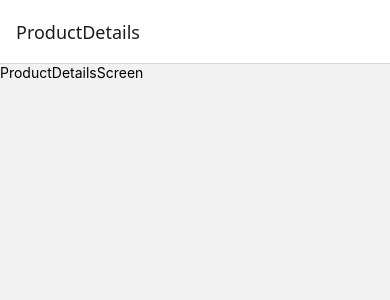
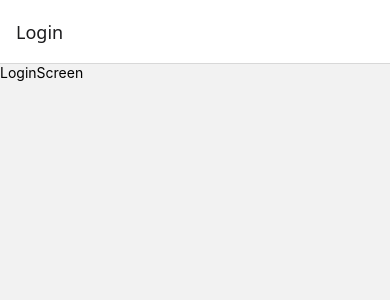
Before and after one commit to Monah-Haidar/EcomApp, a React Native app: screen / in a window 390 px wide. Shown: the top 300 px of the page. Built offline with nearby package versions, Linux system fonts and the light colour scheme.

Commit message:
Implement Navigation

```diff
--- a/App.tsx
+++ b/App.tsx
@@ -1,16 +1,16 @@
 import React from 'react';
 import {NavigationContainer} from '@react-navigation/native';
-import { AppNavigator } from './src/navigation/AppNavigator';
-
-
+import {AppNavigator} from './src/navigation/navigator';
+import { AuthProvider } from './src/store/AuthStore/AuthStore';
 
 function App(): React.JSX.Element {
   return (
-    <NavigationContainer>
-      <AppNavigator />
-    </NavigationContainer>
+    <AuthProvider>
+      <NavigationContainer>
+        <AppNavigator />
+      </NavigationContainer>
+    </AuthProvider>
   );
 }
 
-
 export default App;
--- a/package.json
+++ b/package.json
@@ -10,13 +10,16 @@
     "test": "jest"
   },
   "dependencies": {
+    "@hookform/resolvers": "^5.0.1",
     "@react-navigation/elements": "^2.4.1",
     "@react-navigation/native": "^7.1.8",
     "@react-navigation/native-stack": "^7.3.12",
     "react": "19.0.0",
+    "react-hook-form": "^7.56.3",
     "react-native": "0.79.2",
     "react-native-safe-area-context": "^5.4.0",
-    "react-native-screens": "^4.10.0"
+    "react-native-screens": "^4.10.0",
+    "zod": "^3.24.4"
   },
   "devDependencies": {
     "@babel/core": "^7.25.2",
--- a/src/navigation/AppNavigator/AppNavigator.tsx
+++ /dev/null
@@ -1,27 +0,0 @@
-import { createNativeStackNavigator } from '@react-navigation/native-stack';
-import { LoginScreen } from '../../screens/Auth/LoginScreen';
-import { SignUpScreen } from '../../screens/Auth/SignUpScreen';
-import { VerificationScreen } from '../../screens/Auth/VerificationScreen';
-import { ProductListScreen } from '../../screens/Product/ProductListScreen';
-import { ProductDetailsScreen } from '../../screens/Product/ProductDetailsScreen';
-
-
-
-const Stack = createNativeStackNavigator();
-
-const AppNavigator = () => {
-  return (
-    <Stack.Navigator initialRouteName="ProductDetails">
-        <Stack.Screen name="Login" component={LoginScreen} />
-        <Stack.Screen name="SignUp" component={SignUpScreen} />
-        <Stack.Screen name="Verification" component={VerificationScreen} />
-
-
-        <Stack.Screen name="ProductList" component={ProductListScreen} />
-        <Stack.Screen name="ProductDetails" component={ProductDetailsScreen} />
-
-    </Stack.Navigator>
-  )
-}
-
-export default AppNavigator
--- /dev/null
+++ b/src/navigation/navigator/AppNavigator.tsx
@@ -0,0 +1,31 @@
+import {createNativeStackNavigator} from '@react-navigation/native-stack';
+import {LoginScreen} from '../../screens/Auth/LoginScreen';
+import {SignUpScreen} from '../../screens/Auth/SignUpScreen';
+import {VerificationScreen} from '../../screens/Auth/VerificationScreen';
+import {ProductListScreen} from '../../screens/Product/ProductListScreen';
+import {ProductDetailsScreen} from '../../screens/Product/ProductDetailsScreen';
+import { useAuth } from '../../store/AuthStore/AuthStore';
+
+const Stack = createNativeStackNavigator();
+
+const AppNavigator = () => {
+  const auth = useAuth();
+  return (
+    <Stack.Navigator>
+      {auth?.isSignedIn ? (
+        <>
+          <Stack.Screen name="ProductList" component={ProductListScreen} />
+          <Stack.Screen name="ProductDetails" component={ProductDetailsScreen} />
+        </>
+      ) : (
+        <>
+          <Stack.Screen name="Login" component={LoginScreen} />
+          <Stack.Screen name="SignUp" component={SignUpScreen} />
+          <Stack.Screen name="Verification" component={VerificationScreen} />
+        </>
+      )}
+    </Stack.Navigator>
+  );
+};
+
+export default AppNavigator;
```
Also changed, not shown: src/navigation/navigator/index.ts (renamed from src/navigation/AppNavigator/index.ts), 1 other file (tests, documents, lock files or other folders).
